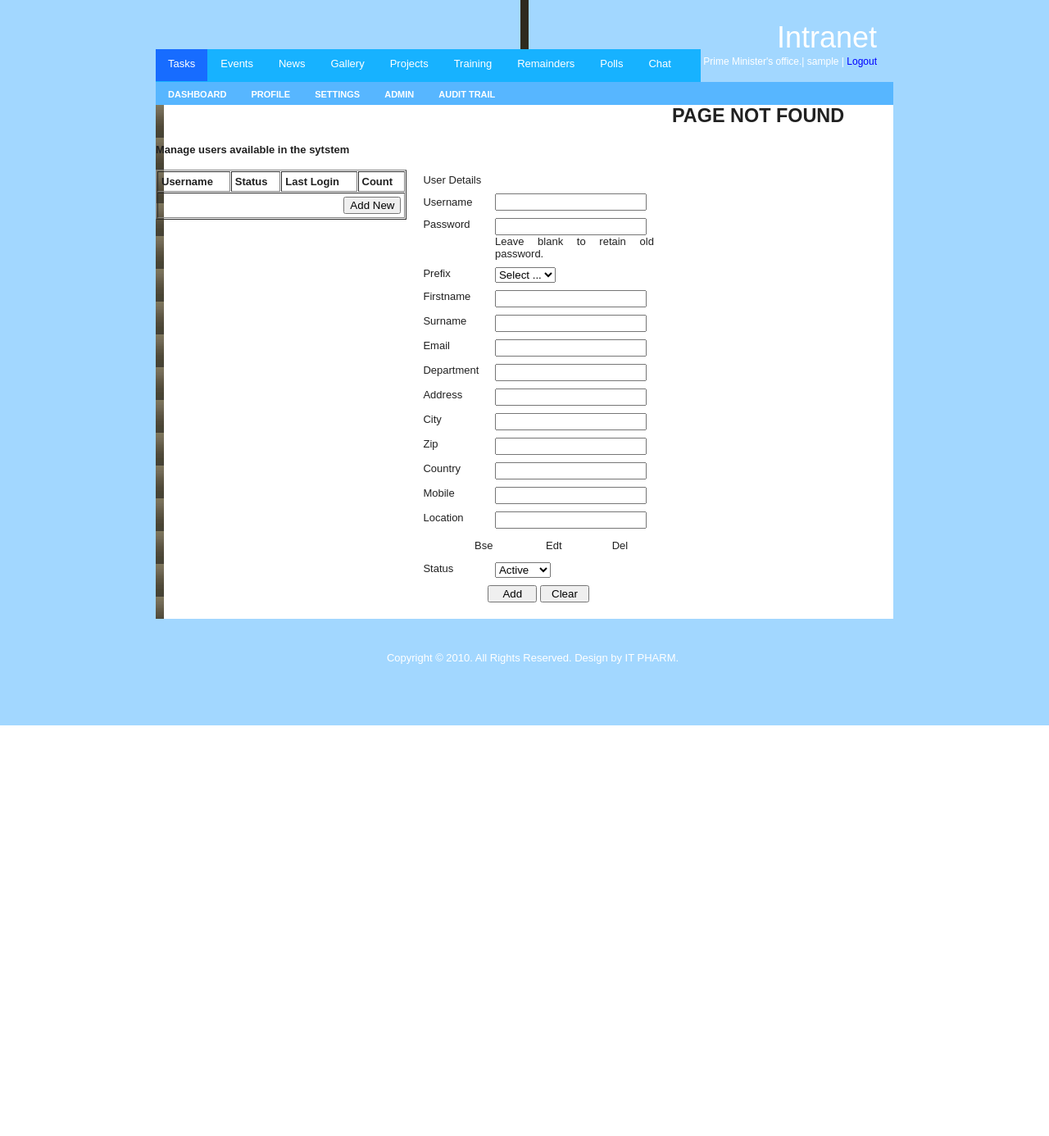
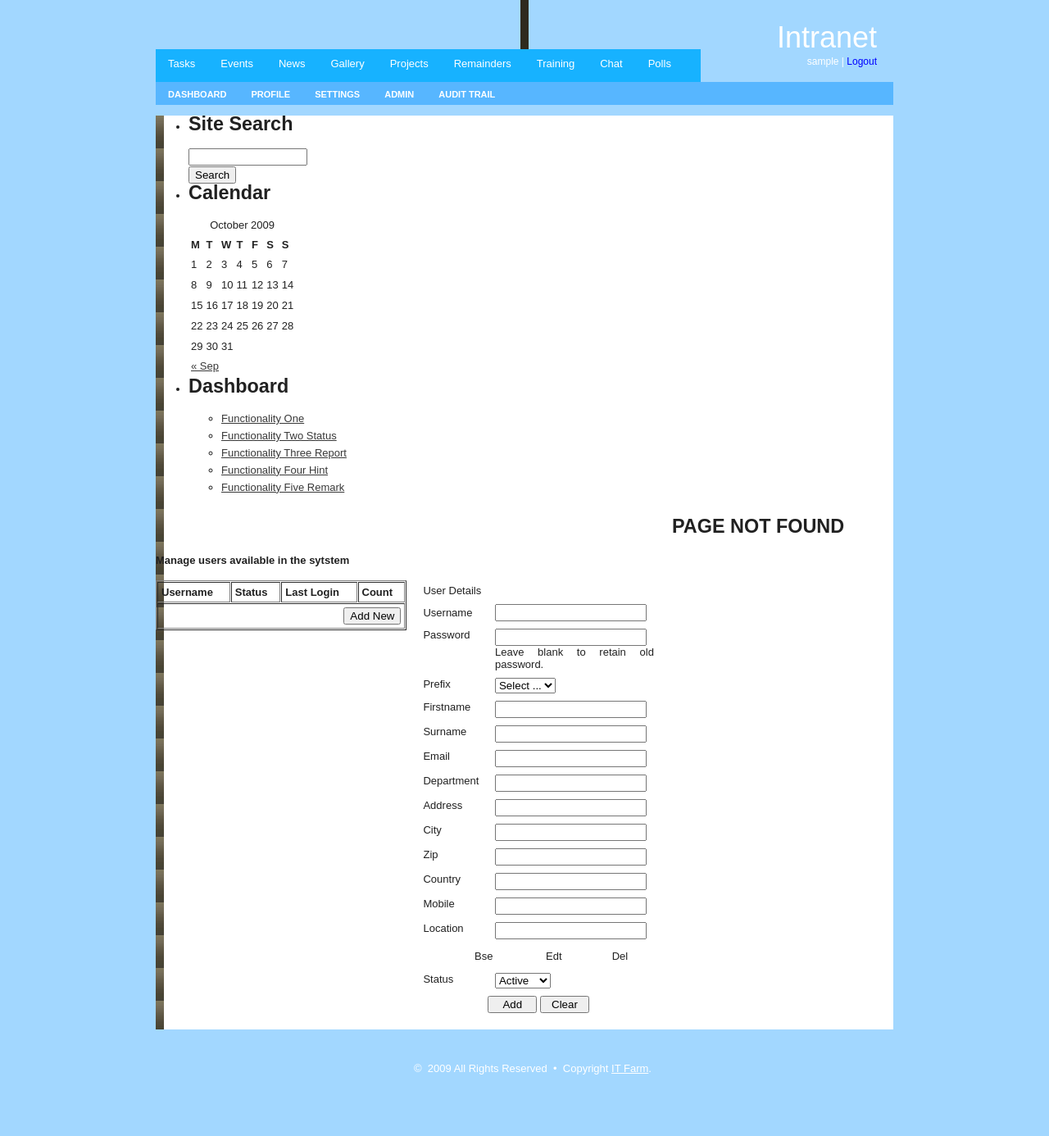
Before and after one commit to itfarm/intranet, a PHP site: page /main.php?page=1 in a window 1280 px wide. Shown: the whole page at 82% size. Before the commit the page ends 885 px from the top, so only its background shows below. Run offline with PHP 8.4, Linux system fonts and the light colour scheme; the visitor is signed in with stand-in values (Sample User, id 1); data that the repository does not hold is empty.

Commit message:
Changed the entire template to new shining looks

```diff
--- a/modules/tasks/main.php
+++ b/modules/tasks/main.php
@@ -11,55 +11,169 @@
 		// Start of session
 ?>
 
-<!DOCTYPE html PUBLIC "-//W3C//DTD XHTML 1.0 Transitional//EN" "http://www.w3.org/TR/xhtml1/DTD/xhtml1-transitional.dtd">
+<!DOCTYPE html PUBLIC "-//W3C//DTD XHTML 1.0 Strict//EN" "http://www.w3.org/TR/xhtml1/DTD/xhtml1-strict.dtd">
+<!--
+Copyright IT Farm
+Author: John Francis Mukulu <john.f.mukulu@gmail.com>
+Website: http://bongolinux.webs.com/
+-->
 <html xmlns="http://www.w3.org/1999/xhtml">
 <head>
-<meta http-equiv="Content-Type" content="text/html; charset=utf-8" />
-<title>Intranet System for IT PHARM</title>
+<meta http-equiv="content-type" content="text/html; charset=utf-8" />
+<title>PMO New Intranet system</title>
+<meta name="keywords" content="" />
+<meta name="Adhesive" content="" />
 <link rel="stylesheet" type="text/css" href="/intranet/modules/tasks/stylesheets/main.css" media="screen" />
 </head>
 <body>
+<div id="wrapper">
+	<!-- start header -->
 	<div id="header">
+		<div id="logo">
+			<h1><a href=""><span>Intranet</span></a></h1>
+			<p><?php echo $_SESSION['username'] ?> | <a href="<?php echo $logoutPage ?>" style="color:blue;">Logout</a></p>
+		</div>
 		<div id="menu">
-		<ul>
-			<li class="current"><a href="">Tasks</a></li>
+			<ul id="main">
+				<li class="current_page"><a href="">Tasks</a></li>
 				<li><a href="">Events</a></li>
 				<li><a href="">News</a></li>
 				<li><a href="">Gallery</a></li>
 				<li><a href="">Projects</a></li>
+				<li><a href="">Remainders</a></li>
 				<li><a href="">Training</a></li>
-			<li><a href="">Remainders</a></li>
+				<li><a href="">Chat</a></li>
 				<li><a href="">Polls</a></li>
-			<li><a href="">Chat</a></li>
 			</ul>
 		</div>
-	<!-- end #menu -->
-	<div id="logo">
-		<h1><a href="#">Intranet</a></h1>
-		<p>Prime Minister's office.| <?php echo $_SESSION['username'] ?> | <a href="<?php echo $logoutPage ?>" style="color:blue;">Logout</a></p>
 	</div>
-	<!-- end #logo -->
+	<!-- end header -->
+
+	<!-- submenu -->
+	<?php submenu($page) ?>
+	<!-- end subemnu -->
+
+	<!-- start page -->
+	<div id="page">
+		<!-- start sidebar-left -->
+		<div id="sidebar-left" class="sidebar">
+			<ul>
+				<li>
+					<form id="searchform" method="get" action="">
+						<div>
+							<h2>Site Search</h2>
+							<input ty=pe="text" name="s" id="search-input" size="15" value="" />
+							<br />
+							<input type="submit" value="Search" id="search-button" />
 						</div>
-<!-- end #header -->
-<?php submenu($page) ?>
-<div id="page">
+					</form>
+				</li>
+				<li>
+					<h2>Calendar</h2>
+					<div id="calendar_wrap">
+						<table summary="Calendar">
+							<caption>
+							October 2009
+							</caption>
+							<thead>
+								<tr>
+									<th abbr="Monday" scope="col" title="Monday">M</th>
+									<th abbr="Tuesday" scope="col" title="Tuesday">T</th>
+									<th abbr="Wednesday" scope="col" title="Wednesday">W</th>
+									<th abbr="Thursday" scope="col" title="Thursday">T</th>
+									<th abbr="Friday" scope="col" title="Friday">F</th>
+									<th abbr="Saturday" scope="col" title="Saturday">S</th>
+									<th abbr="Sunday" scope="col" title="Sunday">S</th>
+								</tr>
+							</thead>
+							<tfoot>
+								<tr>
+									<td abbr="September" colspan="3" id="prev"><a href="" title="View posts for September 2009">&laquo; Sep</a></td>
+									<td class="pad">&nbsp;</td>
+									<td colspan="3" id="next">&nbsp;</td>
+								</tr>
+							</tfoot>
+							<tbody>
+								<tr>
+									<td>1</td>
+									<td>2</td>
+									<td>3</td>
+									<td id="today">4</td>
+									<td>5</td>
+									<td>6</td>
+									<td>7</td>
+								</tr>
+								<tr>
+									<td>8</td>
+									<td>9</td>
+									<td>10</td>
+									<td>11</td>
+									<td>12</td>
+									<td>13</td>
+									<td>14</td>
+								</tr>
+								<tr>
+									<td>15</td>
+									<td>16</td>
+									<td>17</td>
+									<td>18</td>
+									<td>19</td>
+									<td>20</td>
+									<td>21</td>
+								</tr>
+								<tr>
+									<td>22</td>
+									<td>23</td>
+									<td>24</td>
+									<td>25</td>
+									<td>26</td>
+									<td>27</td>
+									<td>28</td>
+								</tr>
+								<tr>
+									<td>29</td>
+									<td>30</td>
+									<td>31</td>
+									<td class="pad" colspan="4">&nbsp;</td>
+								</tr>
+							</tbody>
+						</table>
+					</div>
+				</li>
+				<li>
+					<h2>Dashboard</h2>
+					<ul>
+						<li><a href="">Functionality One</a></li>
+						<li><a href="">Functionality Two Status</a></li>
+						<li><a href="">Functionality Three Report</a></li>
+						<li><a href="">Functionality Four Hint</a></li>
+						<li><a href="">Functionality Five Remark</a></li>
+					</ul>
+				</li>
+			</ul>
+		</div>
+		<!-- end sidebar-left -->
+		<!-- start content -->
 		<div id="content">
 			<?php contents($page,$tag); ?>
 		</div>
-	<!-- end #content -->
+		<!-- end content -->
+		<!-- start sidebar-right -->
+		<div id="sidebar-right" class="sidebar">
 			<?php sidebar($page) ?>
-	<!-- end #sidebar -->
+		</div>
+		<!-- end sidebar-right -->
 		<div style="clear: both;">&nbsp;</div>
 	</div>
-<!-- end #page -->
+	<!-- end page -->
+</div>
+<div id="footer-wrapper">
 	<div id="footer">
-	<p>Copyright &copy; 2010. All Rights Reserved. Design by IT PHARM.</p>
+		<p class="copyright">&copy;&nbsp;&nbsp;2009 All Rights Reserved &nbsp;&bull;&nbsp; Copyright <a href="">IT Farm</a>.</p>
 	</div>
-<!-- end #footer -->
+</div>
 </body>
 </html>
-
 <?php
 	}
-	// End of session
 ?>
```
Lines whose indentation alone changed are shown as unchanged.
